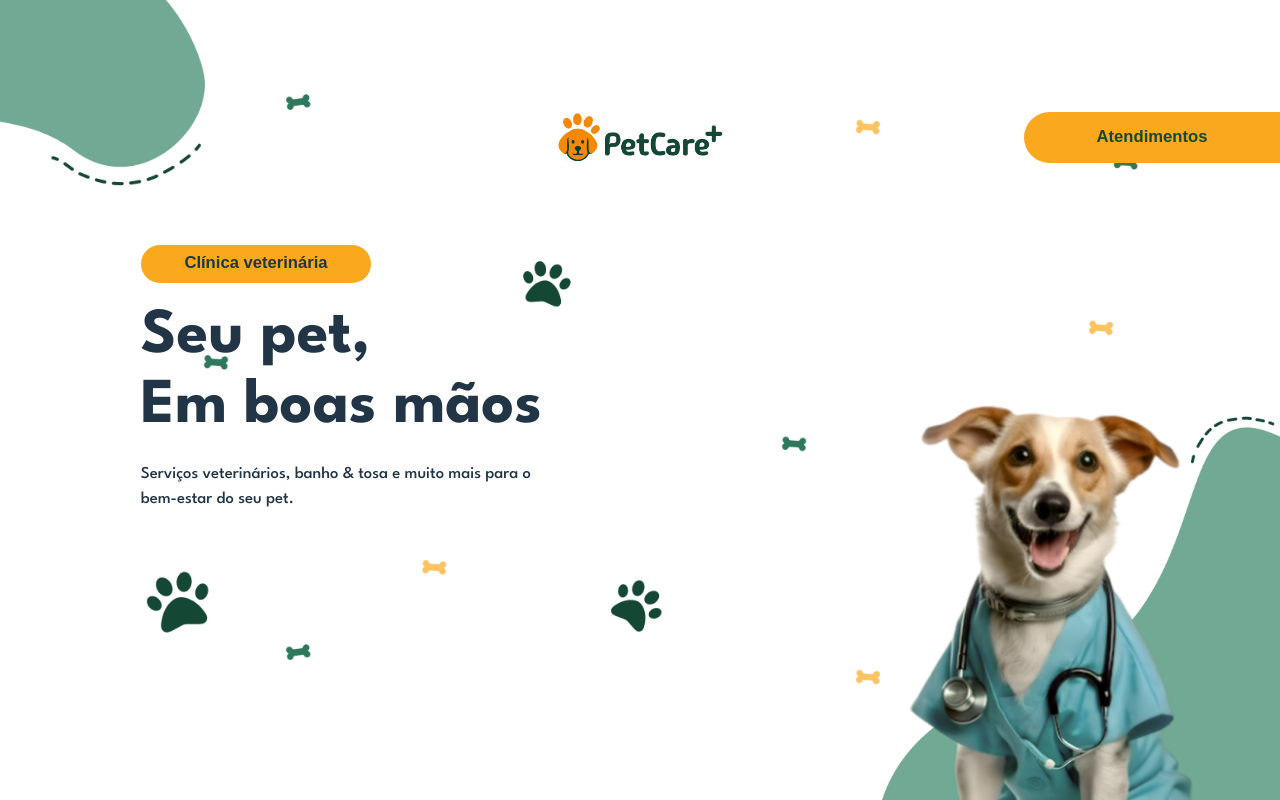
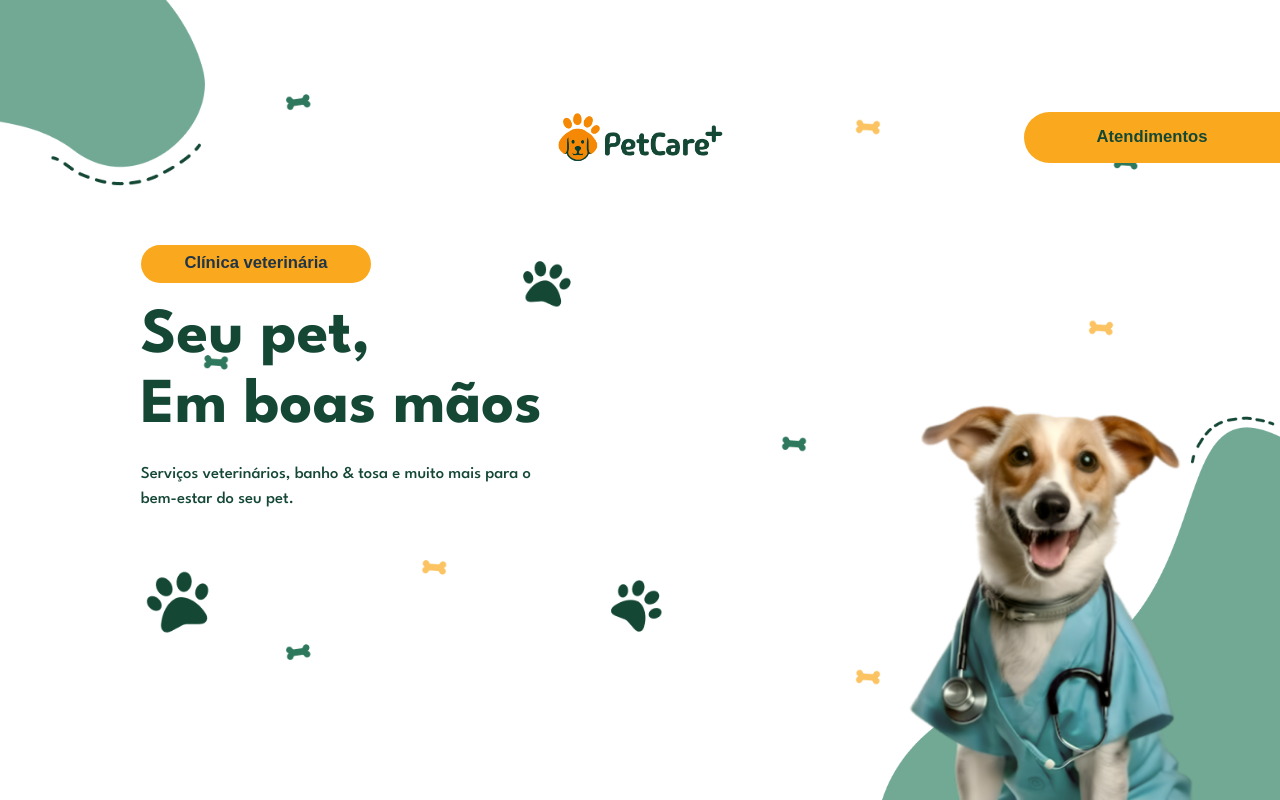
Before and after one commit to LucasAltino/Desafio, a React (Vite) app: page / in a window 1280 px wide. Built offline with nearby package versions, Linux system fonts and the light colour scheme; a web font is replaced by a local one.

Commit message:
Update Home.module.css

```diff
--- a/src/pages/Home.module.css
+++ b/src/pages/Home.module.css
@@ -110,6 +110,8 @@
     font-size: 5vw;
     width: 100%;
     margin: 1.5vw 0;
+    color: #144835;
+
 }
 
 .conteudo h2 {
@@ -144,4 +146,6 @@
     text-align: left;
     font-size: 1.3vw;
     margin: 0;
+    color: #144835;
+
 }
```
